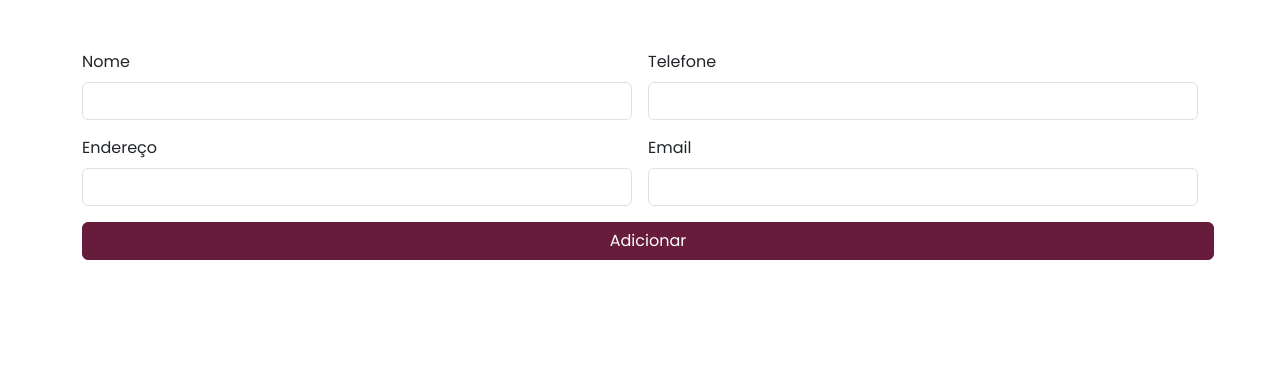
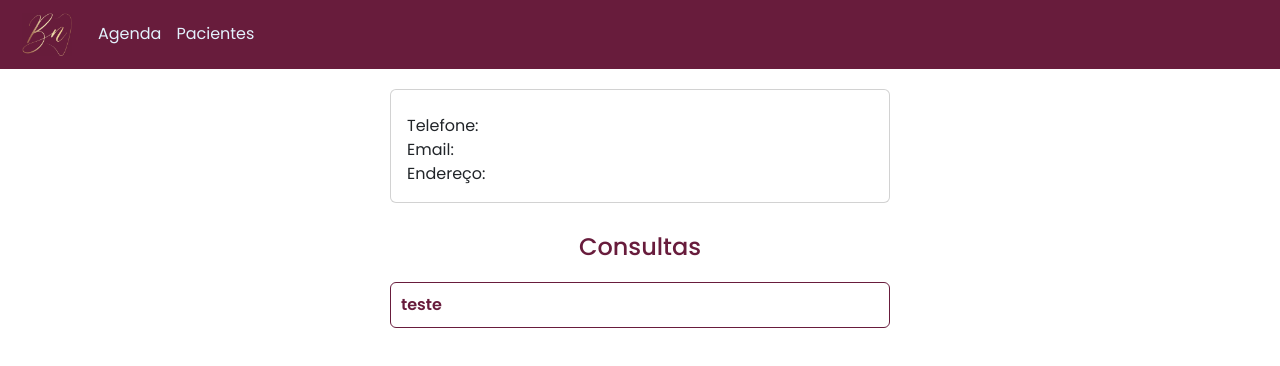
Before and after one commit to brunodeev/odonto-system, an Angular app: page /pacientes/1 in a window 1280 px wide. Before the commit this address led to /. Shown: the top 366 px of the page. Built offline with nearby package versions, Linux system fonts and the light colour scheme; no server answers.

Commit message:
feat: back to origin project

```diff
--- a/src/app/app.component.html
+++ b/src/app/app.component.html
@@ -1,4 +1,4 @@
-<!-- <nav class="navbar navbar-expand-lg bg-primary">
+<nav class="navbar navbar-expand-lg bg-primary">
   <div class="container-fluid">
     <a class="navbar-brand" href="" style="padding-left: 10px; padding-right: 10px"><img src="../assets/logo.png"/></a>
       <div class="nav-item" style="margin-right: 15px;">
@@ -10,6 +10,4 @@
   </div>
 </nav>
 
-<router-outlet></router-outlet> -->
-
-<app-novo-paciente></app-novo-paciente>
+<router-outlet></router-outlet>
--- a/src/app/services/paciente.service.ts
+++ b/src/app/services/paciente.service.ts
@@ -7,7 +7,7 @@ import { Paciente } from '../paciente/paciente';
 })
 export class PacienteService {
 
-  private API = '/api/cliente';
+  private API = '/api/clientes';
 
   constructor(private http: HttpClient) { }
 
```
Also changed, not shown: src/app/app-routing.module.ts (+3 -4 lines).
